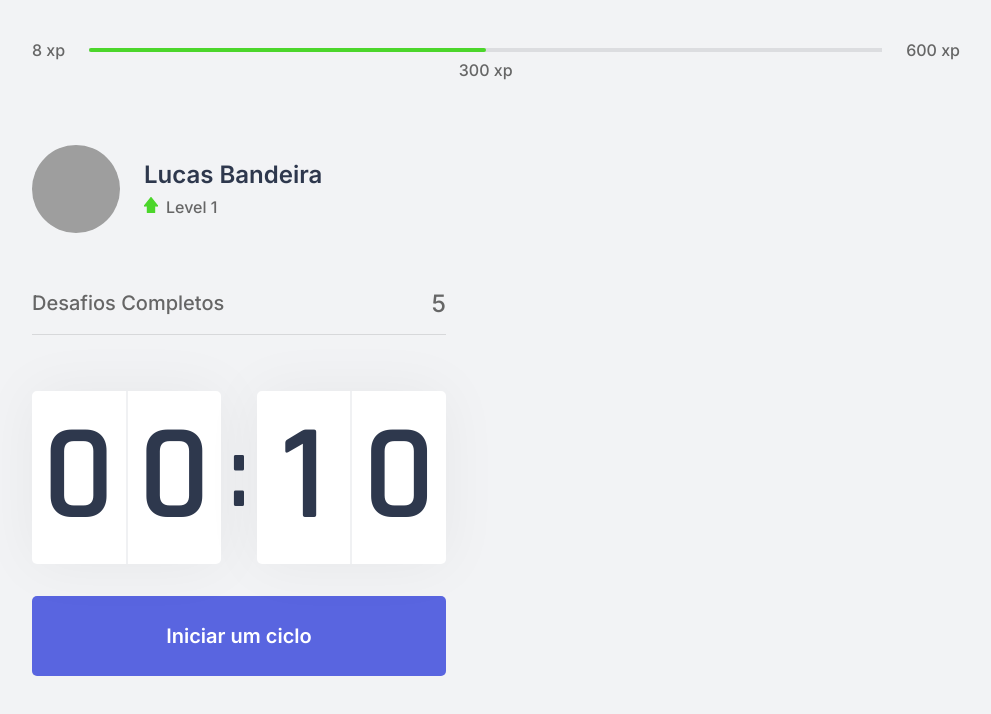
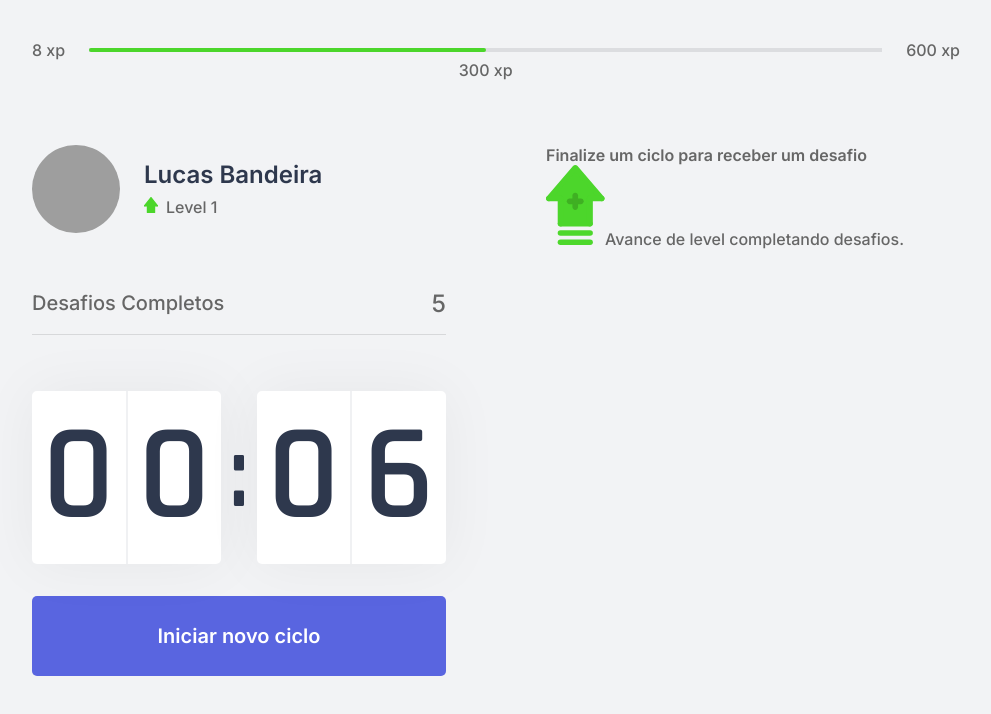
Before and after one commit to LucasBandeira-MJ/Rocketseat-NLW-4, a Next.js app: page / in a window 1280 px wide. Shown: the top 714 px of the page, without its empty margins (144-1135 px from the left). Built offline with nearby package versions, Linux system fonts and the light colour scheme; grey boxes are pictures that could not be loaded.

Commit message:
Added functionality to countdown component and created ChallengeBox component

```diff
--- /dev/null
+++ b/src/components/ChallengeBox/index.tsx
@@ -0,0 +1,15 @@
+import styles from './styles.module.sass'
+
+export const ChallengeBox = () => {
+    return (
+        <div className={styles.container}>
+            <div className={styles.challengeNotActive}>
+                <strong>Finalize um ciclo para receber um desafio</strong>
+                <p>
+                    <img src="icons/level-up.svg" alt="Level up" />
+                    Avance de level completando desafios.
+                </p>
+            </div>
+        </div>
+    )
+}
--- /dev/null
+++ b/src/components/ChallengeBox/styles.module.sass
@@ -0,0 +1 @@
+.container
--- a/src/components/Countdown/index.tsx
+++ b/src/components/Countdown/index.tsx
@@ -1,11 +1,13 @@
 import { useEffect, useState } from 'react'
 import styles from './styles.module.sass'
 
-const INITIAL_TIME = 10 //25 minutes
+const INITIAL_TIME = 6 //25 minutes
+let countdownTimeout: NodeJS.Timeout
 
 export const Countdown = () => {
     const [time, setTime] = useState(INITIAL_TIME)
-    const [active, setActive] = useState(false)
+    const [isActive, setIsActive] = useState(false)
+    const [hasFinished, setHasFinished] = useState(false)
 
     const minutes = Math.floor(time / 60)
     const seconds = Math.floor(time % 60)
@@ -14,16 +16,24 @@ export const Countdown = () => {
     const [secondsLeft, secondsRight] = String(seconds).padStart(2, '0').split('')
 
     useEffect(() => {
-        if(!active || time <= 0 ) { return ; }
+        if(isActive && time > 0 ) {
+            countdownTimeout = setTimeout(() => {
+                setTime(time => time - 1)
+            }, 1000)
+        } else if(isActive && time === 0) {
+            setHasFinished(true)
+            setIsActive(false)
+        }
 
-        setTimeout(() => {
-            setTime(time => time - 1)
-        }, 1000)
+    }, [isActive, time])
 
-    }, [active, time])
+    const handleCountdown = () => {
+        if(isActive) {
+            setTime(INITIAL_TIME)
+        }
 
-    const startCountdown = () => {
-        setActive(true)
+        setIsActive(active => !active)
+        clearTimeout(countdownTimeout)
     }
 
     return (
@@ -41,11 +51,12 @@ export const Countdown = () => {
             </div>
 
             <button
-                onClick={startCountdown}
+                onClick={handleCountdown}
                 type="button"
-                className={styles.startButton}
+                className={`${styles.startButton} ${isActive && styles.startButtonActive } ${hasFinished && styles.startButtonFinished}`}
+                disabled={hasFinished}
             >
-                Iniciar um ciclo
+                { hasFinished? 'Ciclo encerrado' : isActive ? 'Abandonar Ciclo' : 'Iniciar novo ciclo' }
             </button>
         </>
 
--- a/src/components/Countdown/styles.module.sass
+++ b/src/components/Countdown/styles.module.sass
@@ -49,7 +49,21 @@
     font-size: 1.25rem
     font-weight: 600
 
-    transition: filter 0.2s
+    transition: background-color, color 0.2s
 
-    &:hover
-        filter: brightness(0.8)
+    &:not(:disabled):hover
+        background-color: var(--dark-blue)
+
+    &.startButtonActive
+        background-color: var(--white)
+        color: var(--title)
+
+        &:hover
+            background-color: var(--red)
+            color: var(--white)
+            filter: brightness(1)
+
+    &.startButtonFinished
+        background-color: var(--white)
+        color: var(--text)
+        cursor: default
--- a/src/pages/index.tsx
+++ b/src/pages/index.tsx
@@ -1,5 +1,6 @@
 import type { NextPage } from 'next'
 import Head from 'next/head'
+import { ChallengeBox } from '../components/ChallengeBox'
 import { CompletedChallenges } from '../components/CompletedChallenges'
 import { Countdown } from '../components/Countdown'
 
@@ -12,7 +13,7 @@ const Home: NextPage = () => {
   return (
     <div className={styles.container}>
       <Head>
-        <title>Home | mode.it</title>
+        <title>Home | move.it</title>
       </Head>
     <ExperienceBar />
     <main>
@@ -21,7 +22,9 @@ const Home: NextPage = () => {
         <CompletedChallenges />
         <Countdown />
       </div>
+
       <div>
+        <ChallengeBox />
       </div>
     </main>
   </div>
```
